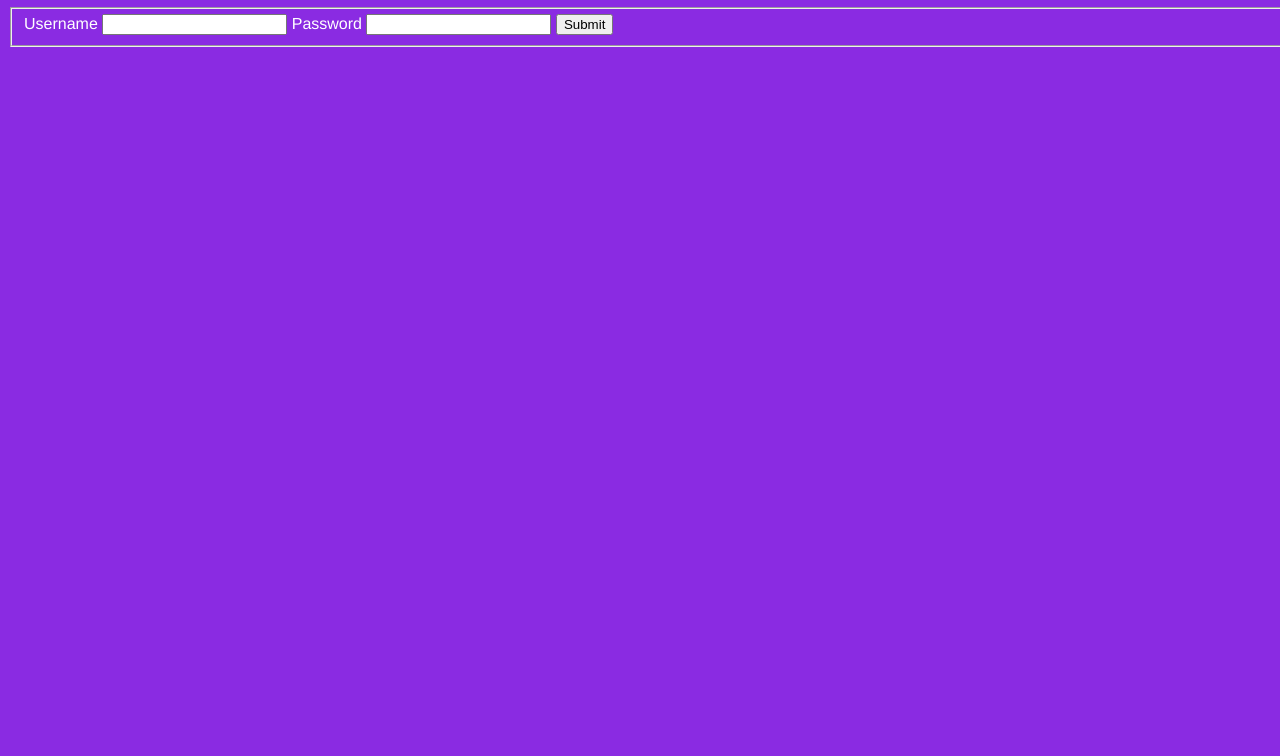
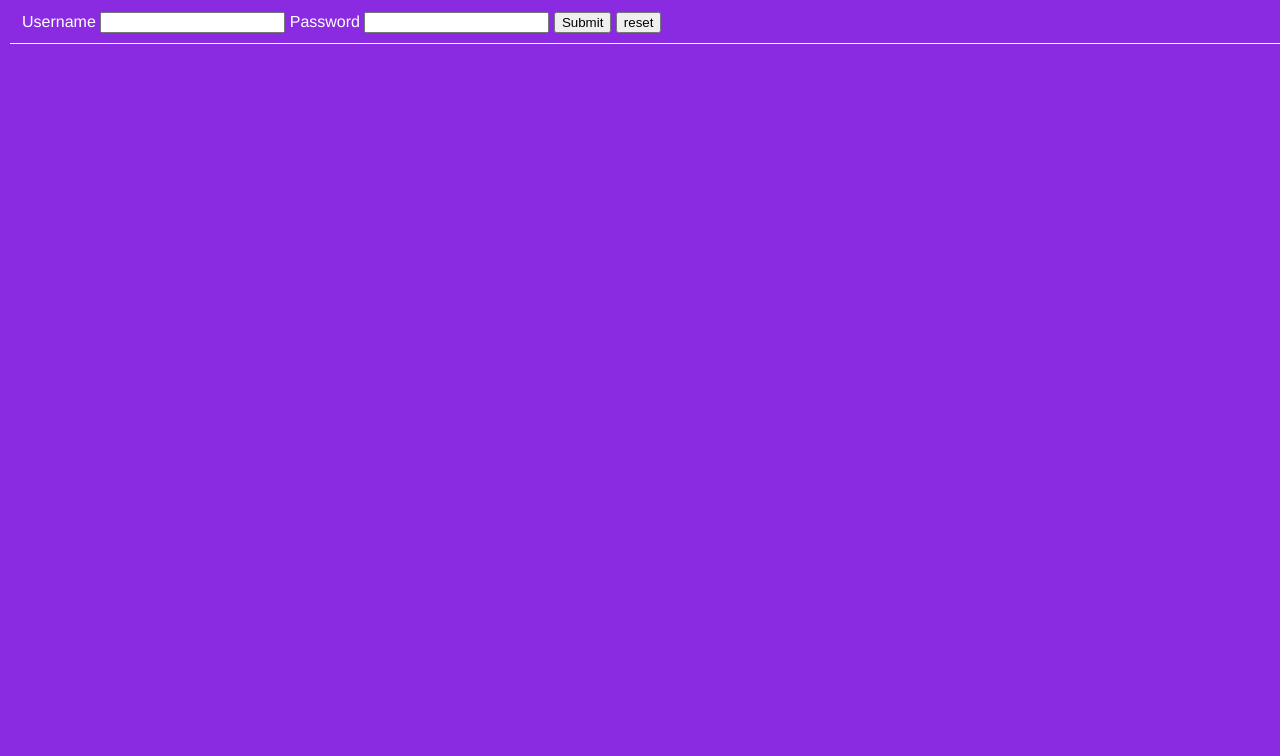
Before and after one commit to Turttleclam/Password-Game, a website: page public/index.html in a window 1280 px wide. Shown: the part 73-829 px from the top of the page. Drawn offline with Linux system fonts and the light colour scheme; files that its build step writes are made by us from their sources.

Commit message:
More design updates

```diff
--- a/public/index.html
+++ b/public/index.html
@@ -4,7 +4,7 @@
     <meta charset="UTF-8">
     <meta name="viewport" content="width=device-width, initial-scale=1.0">
     <title>Password Game</title>
-    <link rel="stylesheet" href="styles.css">
+    <link rel="stylesheet" href="../style/styles.css">
 </head>
 <body>
     <header>
@@ -12,13 +12,12 @@
     </header>
     <main>
         <fieldset class="main" id="main">
-            <div class="container" id="container">
-                <label>Username</label>
-                <input type="text" id="username" name="username"></input>
-                <label>Password</label>
-                <input type="password" id="pwd" name="pwd"></input>
-                <input type="submit" value="Submit">
-            </div>
+            <label>Username</label>
+            <input type="text" id="username" name="username"></input>
+            <label>Password</label>
+            <input type="password" id="pwd" name="pwd"></input>
+            <input type="submit" value="Submit">
+            <input type="reset" value="reset">
         </fieldset>
     </main>
     <footer>
--- a/style/styles.css
+++ b/style/styles.css
@@ -5,3 +5,12 @@ body {
     width: 100%;
     height: 100vh;
 }
+
+h1, label {
+    text-align: center;
+}
+
+fieldset {
+    border: none;
+    border-bottom: 1px solid;
+}
```
